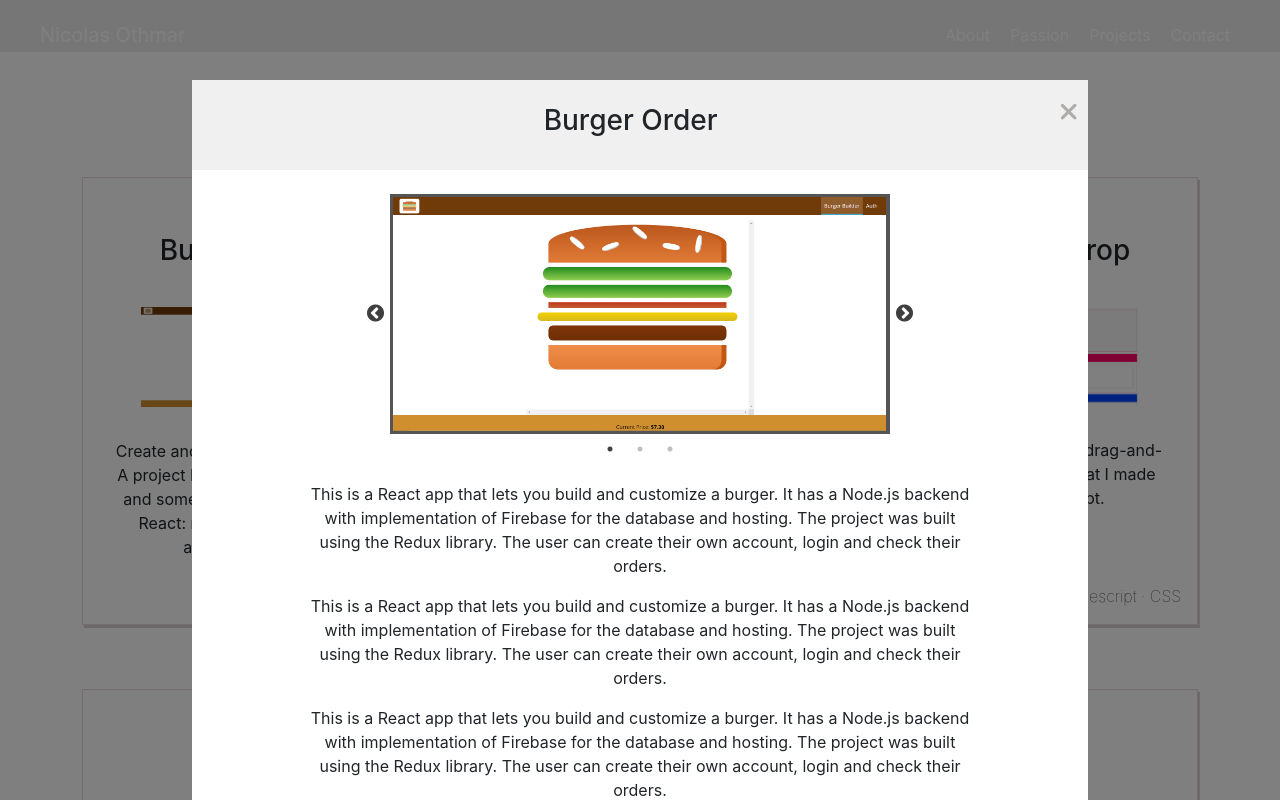
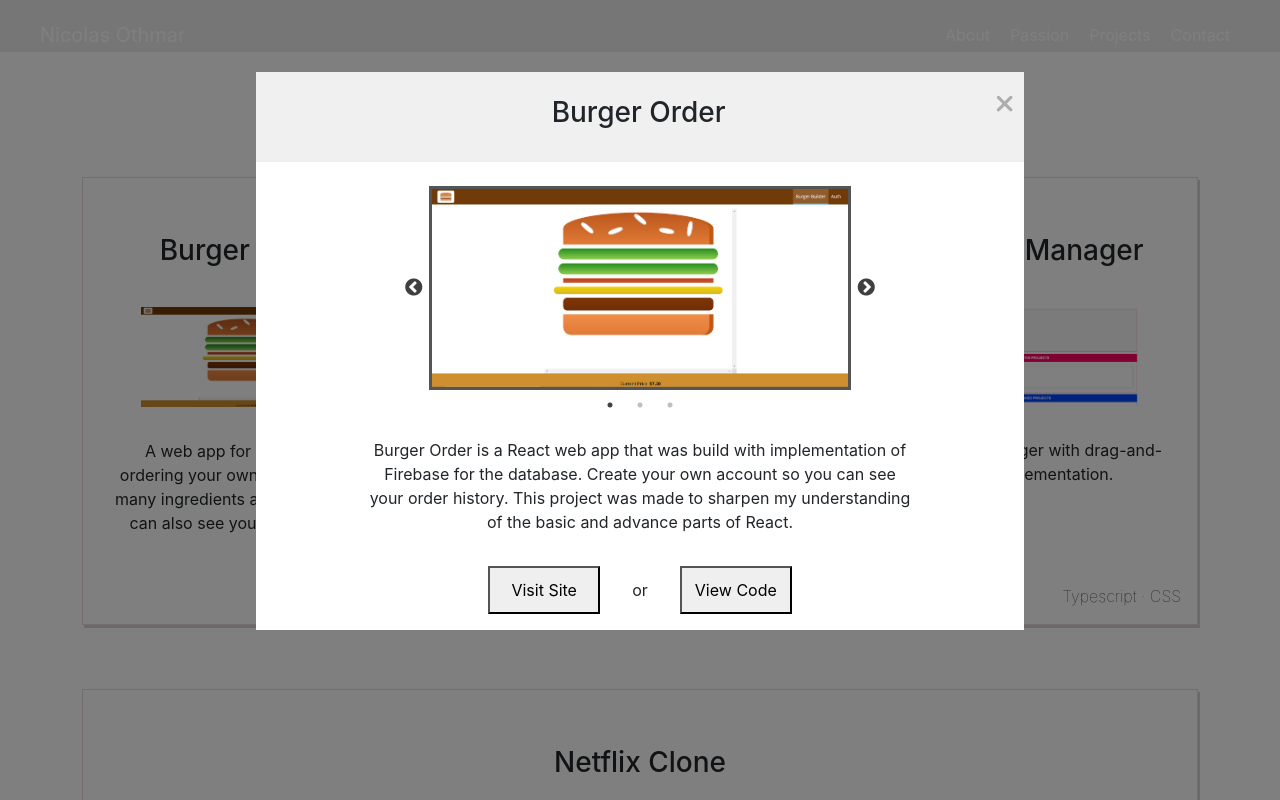
Before and after one commit to 2001-otter/portfolio, a React (Create React App) app: page / in a window 1280 px wide. Both pictures are taken after a click on the element 246 px from the left and 2752 px from the top of the page. Shown: the part 2352-3152 px from the top of the page. Built offline with nearby package versions, Linux system fonts and the light colour scheme.

Commit message:
adding button to ProjectView

```diff
--- a/src/Section/Contact/Box/Box.tsx
+++ b/src/Section/Contact/Box/Box.tsx
@@ -6,7 +6,7 @@ const Box = (props: any) => {
   const name = "fab fa-" + props.name + " fa-3x";
   return (
     <div className={styles.Box}>
-      <a href="https://www.instagram.com/nicolas.ot/">
+      <a href={props.link}>
         {/* <img src={props.img} alt="logo" /> */}
         <i className={name}></i>
       </a>
--- a/src/Section/Contact/Contact.tsx
+++ b/src/Section/Contact/Contact.tsx
@@ -46,15 +46,24 @@ const Contact = (props: any) => {
     {
       name: "instagram",
       logo: igLogo,
+      link: "https://www.instagram.com/nicolas.ot/",
     },
     {
       name: "github",
       logo: githubLogo,
+      link: "https://github.com/nicolas-ot",
     },
   ];
 
   const socmedBoxs = socmeds.map((socmed) => {
-    return <Box key={socmed.name} img={socmed.logo} name={socmed.name}></Box>;
+    return (
+      <Box
+        link={socmed.link}
+        key={socmed.name}
+        img={socmed.logo}
+        name={socmed.name}
+      ></Box>
+    );
   });
 
   var image = (
--- a/src/Section/Work/Project/Project.module.css
+++ b/src/Section/Work/Project/Project.module.css
@@ -19,6 +19,7 @@
 
 .Item:hover {
   background-color: #ccc;
+  cursor: pointer;
 }
 
 .Item h3 {
--- a/src/Section/Work/ProjectView/ProjectView.module.css
+++ b/src/Section/Work/ProjectView/ProjectView.module.css
@@ -9,6 +9,10 @@
 .Header {
   position: relative;
   background-color: #f0f0f0;
+}
+
+.Header h3 {
+  margin-left: 1rem;
 }
 
 .Header i {
@@ -58,6 +62,16 @@ h3 {
   width: 100%;
 }
 
+.Bottom h4 {
+  margin-top: 2rem;
+}
+
+.Bottom h4,
+ul {
+  margin-left: 4rem;
+  text-align: left;
+}
+
 .ImgContainer {
   text-align: center;
 }
@@ -76,4 +90,30 @@ h3 {
   .Bottom p {
     padding: 0 5rem;
   }
+
+  .Link {
+    display: flex;
+    justify-content: center;
+    align-items: center;
+    margin-top: 2rem;
+  }
+
+  .Link button {
+    width: 7rem;
+    height: 3rem;
+    color: white;
+    background-color: #232630;
+    transition: 0.6s;
+  }
+
+  .Link button:hover {
+    cursor: pointer;
+    color: #232630;
+    background-color: white;
+  }
+
+  .Link p {
+    padding: 0 2rem;
+    margin-bottom: 0;
+  }
 }
--- a/src/Section/Work/ProjectView/ProjectView.tsx
+++ b/src/Section/Work/ProjectView/ProjectView.tsx
@@ -28,6 +28,25 @@ const ProjectView = (props: any) => {
       alt="screenshot"
     ></img>
   ));
+
+  const link = props.site ? (
+    <div className={styles.Link}>
+      <a href={props.site} target="_blank" rel="noopener noreferrer">
+        <button>Visit Site</button>
+      </a>
+      <p>or</p>
+      <a href={props.code} target="_blank" rel="noopener noreferrer">
+        <button>View Code</button>
+      </a>
+    </div>
+  ) : (
+    <div className={styles.Link}>
+      <a href={props.code} target="_blank" rel="noopener noreferrer">
+        <button>View Code</button>
+      </a>
+    </div>
+  );
+
   return (
     <div className={styles.Main}>
       <div className={styles.Header}>
@@ -42,11 +61,7 @@ const ProjectView = (props: any) => {
         </div>
         <div className={styles.Bottom}>
           <p>{props.desc}</p>
-          <p>{props.desc}</p>
-          <p>{props.desc}</p>
-          <p>{props.desc}</p>
-          <Box img={githubLogo} name={"github"}></Box>
-          <p>{props.desc}</p>
+          {link}
         </div>
       </div>
     </div>
--- a/src/Section/Work/Work.tsx
+++ b/src/Section/Work/Work.tsx
@@ -1,4 +1,4 @@
-import React, { useState } from "react";
+import React, { useEffect, useState } from "react";
 
 import styles from "./Work.module.css";
 
@@ -18,47 +18,56 @@ import netflixClone from "../../assets/img/projects-screenshot/netflix_clone.png
 //   desc: string;
 //   pict: HTMLImageElement;
 // }
-
+// Create and order your own burger! A project I made to learn the basic and some of the advance part of React: redux, authentication, axios, and router"
 const Passion = (props: any) => {
   const projects = [
     {
       title: "Burger Order",
       desc:
-        "Create and order your own burger! A project I made to learn the basic and some of the advance part of React: redux, authentication, axios, and router",
+        "A web app for building and ordering your own burger." +
+        " Add as many ingredients as you want. You can also see your order history",
       longerDesc:
-        "This is a React app that lets you build and customize a burger. It has a Node.js backend with implementation of Firebase for the database and hosting. The project was built using the Redux library. The user can create their own account, login and check their orders.",
+        "Burger Order is a React web app that was build with implementation of Firebase for the database." +
+        " Create your own account so you can see your order history." +
+        " This project was made to sharpen my understanding of the basic and advance parts of React.",
       pict: [burgerOrder, reactProfile, dnd],
       tech: "React · CSS",
+      fullTech: ["Axios", "CSS", "Firebase", "Jest", "React", "Redux"],
+      source: "https://github.com/nicolas-ot/burger-order",
+      site: "https://burger-builder-1efe7.firebaseapp.com/",
       id: 1,
     },
     {
       title: "React Profile",
       desc: "My website portfolio",
-      longerDesc:
-        "This is a React app that lets you build and customize a burger. It has a Node.js backend with implementation of Firebase for the database and hosting. The project was built using the Redux library. The user can create their own account, login and check their orders.",
+      longerDesc: "",
 
       pict: [reactProfile],
       tech: "React · CSS · Bootstrap",
+      source: "https://github.com/nicolas-ot/portfolio",
       id: 2,
     },
     {
-      title: "Drag and Drop",
-      desc:
-        "A project manager with drag-and-drop implementation that I made to learn typescript.",
+      title: "Project Manager",
+      desc: "A project manager with drag-and-drop implementation.",
       longerDesc:
-        "This is a React app that lets you build and customize a burger. It has a Node.js backend with implementation of Firebase for the database and hosting. The project was built using the Redux library. The user can create their own account, login and check their orders.",
+        "This is a small web app project that was built solely with typescript and css for managing projects." +
+        " You can add new projects that will automatically assigned to active projects." +
+        " The projects can then be moved freely with drag-and-drop between Active Projects and Finished Projects",
 
       pict: [dnd],
       tech: "Typescript · CSS",
+      source: "https://github.com/nicolas-ot/task-manager",
+      site: "https://nicolas-ot.github.io/task-manager/",
       id: 3,
     },
     {
       title: "Netflix Clone",
       desc: "A clone of Netflix",
-      longerDesc:
-        "This is a React app that lets you build and customize a burger. It has a Node.js backend with implementation of Firebase for the database and hosting. The project was built using the Redux library. The user can create their own account, login and check their orders.",
+      longerDesc: "This is a netflix clone built mostly using php",
       pict: [netflixClone],
       tech: "PHP · HTML · JS · CSS · MySQL",
+      source: "https://github.com/nicolas-ot/netflix-clone",
       id: 4,
     },
   ];
@@ -87,6 +96,10 @@ const Passion = (props: any) => {
         desc={viewedProject.longerDesc}
         // @ts-ignore: Object is possibly 'null'.
         pict={viewedProject.pict}
+        // @ts-ignore: Object is possibly 'null'.
+        source={viewedProject.source}
+        // @ts-ignore: Object is possibly 'null'.
+        site={viewedProject.site}
       ></ProjectView>
     );
   }
--- a/src/components/UI/Modal/Modal.module.css
+++ b/src/components/UI/Modal/Modal.module.css
@@ -9,7 +9,7 @@
   position: fixed;
   z-index: 500;
   width: 90%;
-  height: 90vh;
+  /* height: 90vh; */
 
   --height: 40rem;
   min-height: var(--height);
@@ -22,11 +22,11 @@
 
 @media (min-width: 1000px) {
   .Modal {
-    overflow-y: hidden;
-    width: 70%;
+    /* overflow-y: hidden; */
+    width: 60%;
     /* --height: 42rem;
     min-height: var(--height); */
-    top: calc(50% - var(--height) / 2);
-    left: calc(50% - 35%);
+    top: calc(49% - var(--height) / 2);
+    left: calc(50% - 30%);
   }
 }
```
